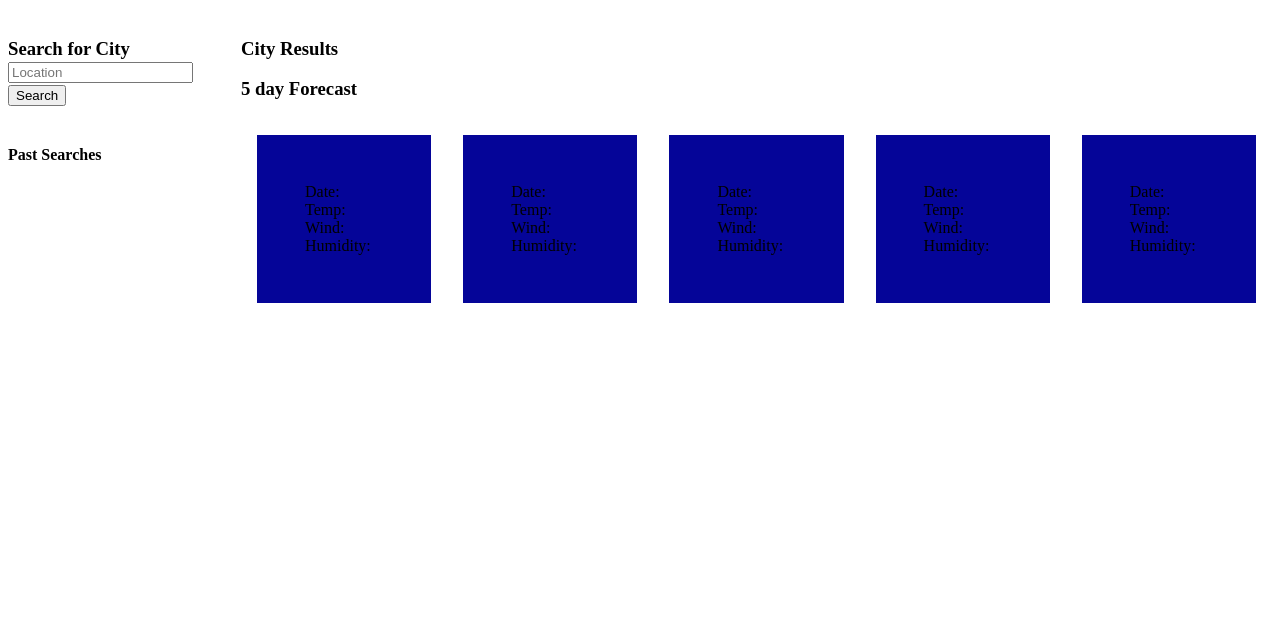
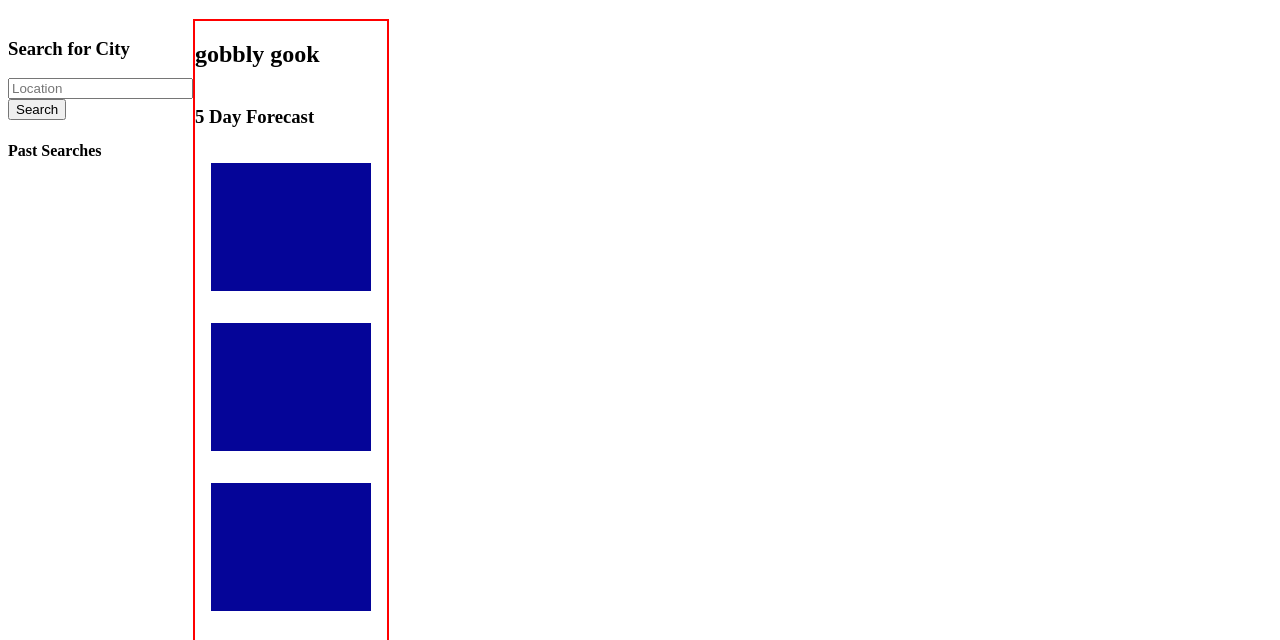
Before and after one commit to tanyamilburn/rain-in-spain-6, a plain HTML site: page index.html in a window 1280 px wide. Shown: the part 157-797 px from the top of the page. Drawn offline with Linux system fonts and the light colour scheme.

Commit message:
simplified html and made for loop for creating elements

```diff
--- a/index.html
+++ b/index.html
@@ -12,14 +12,13 @@
     <h1 class="heading">Weather Dashboard</h1>
     <main class ="main">
       <aside class="searchCity">
-           <h3>Search for City
-               <div ><input class="input" placeholder="Location"> </div>
+        <h3>Search for City</h3>
+        <input class="input" placeholder="Location">
         <button class="searchButton">Search</button>
         <h4>Past Searches</h4>
-               <div class = "pastSearches"></div>
-           </h3>
+        <div class="pastSearches"></div>
       </aside>
-        <div class = "cityForecast">
+        <!-- <div class = "cityForecast">
             <h3>City Results</h3>
             <div class ="results"></div>
             <h3>5 day Forecast</h3>
@@ -30,11 +29,17 @@
             <div class="forecast" id="day4">Date: Temp: Wind: Humidity:</div>
             <div class="forecast" id="day5">Date: Temp: Wind: Humidity:</div>
             </div>
+        </div> -->
+
+      <div class="right">
+        <div class="cityForecast"></div>
+        <div>
+          <h3>5 Day Forecast</h3>
+          <div class="fiveDayForecast"></div>
         </div>
+      </div>
+
     </main>
-
-
-
 	  <script src="script.js"></script>
   </body>
 </html>
--- a/script.js
+++ b/script.js
@@ -5,8 +5,10 @@ let APIkey = "f767322c6603d96df24acb38c5f96cbd"
 let input = document.querySelector('.input')
 // Search button event listener
 let searchButton = document.querySelector(".searchButton");
+let cityForecast = document.querySelector(".cityForecast")
 searchButton.addEventListener("click", callGeoCoordinates)
 searchButton.addEventListener("click", createSearchList)
+
 
 // Fetch request to API
 function callGeoCoordinates(){
@@ -18,6 +20,7 @@ function callGeoCoordinates(){
     fetch(url)
         .then(result => result.json())
         .then(result => {
+            console.log(result)
             let temp = convertKToF(result.main.temp)
             getForecastWithCoords(result.coord)
 
@@ -40,8 +43,41 @@ function createSearchList(){
     pastSearchButton.innerHTML= input.value;
     let pastSearchSection = document.querySelector(".pastSearches");
     pastSearchSection.appendChild(pastSearchButton);
+}
 
+function createTodayForecast(cityName) {
+    let cityTitle = document.createElement("h2")
+    cityTitle.innerHTML = cityName
+    cityForecast.appendChild(cityTitle)
 }
+
+function create5DayScaffold() {
+    let fiveDayForecast = document.querySelector(".fiveDayForecast")
+
+    for (i = 1; i < 6; i++) {
+        let forecastBox = document.createElement("div")
+        let date = document.createElement("h2")
+        let temp = document.createElement("p")
+        let wind = document.createElement("p")
+        let humidity = document.createElement("p")
+
+        forecastBox.classList.add("forecast")
+        forecastBox.classList.add(`day${i}`)
+        date.classList.add("date")
+        temp.classList.add("temp")
+        wind.classList.add("wind")
+        humidity.classList.add("humidity")
+
+        forecastBox.appendChild(date)
+        forecastBox.appendChild(temp)
+        forecastBox.appendChild(wind)
+        forecastBox.appendChild(humidity)
+        fiveDayForecast.appendChild(forecastBox)
+    }
+}
+
+create5DayScaffold()
+createTodayForecast("gobbly gook")
 
 //populate information into HTML (respons object)
 //render information to screen
--- a/style.css
+++ b/style.css
@@ -17,10 +17,11 @@
 }
 .cityForecast{
     /* border: 1px solid blue; */
-    margin-left: 3rem;
+    /* margin-left: 3rem; */
 }
 .fiveDayForecast{
     display: flex;
+    flex-direction: column;
     justify-content: space-evenly;
 
 }
@@ -28,4 +29,11 @@
     background-color: rgb(5, 5, 152);
     padding: 3rem;
     margin: 1rem;
+    width: 4rem;
+    height: 2rem;
 }
+.right {
+    display: flex;
+    flex-direction: column;
+    border: red 2px solid;
+}
```
Lines whose indentation alone changed are shown as unchanged.
